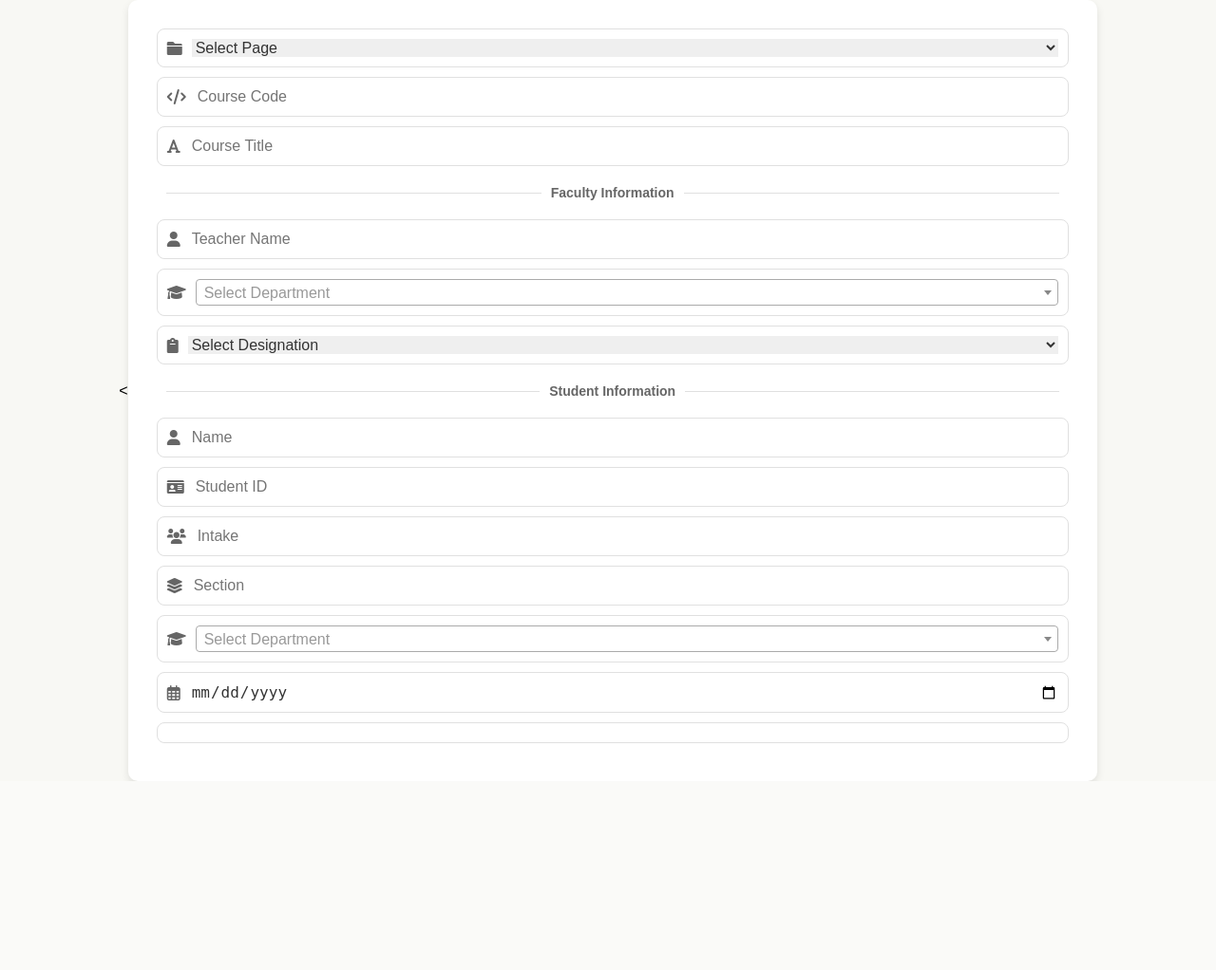
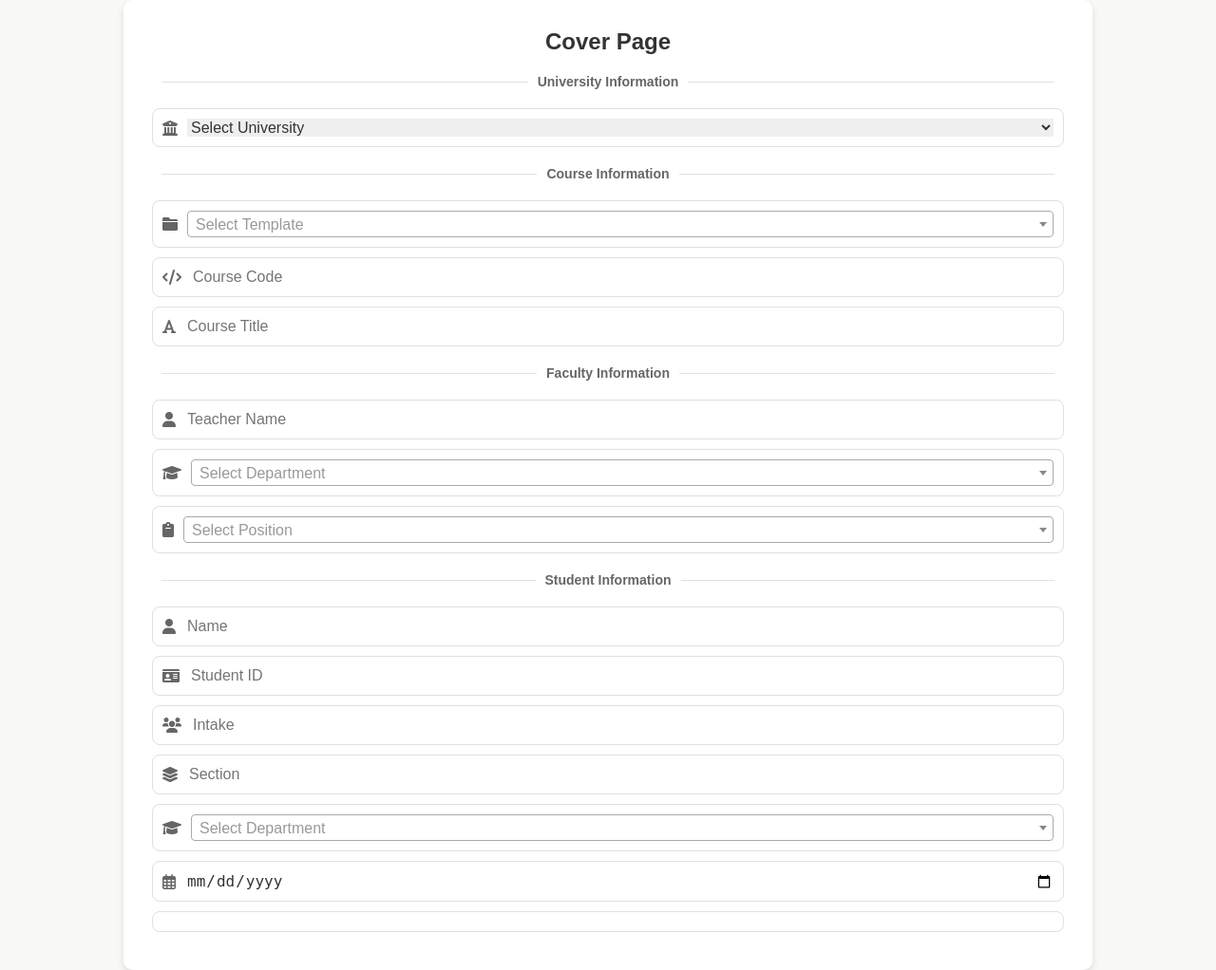
Before and after one commit to shagorrobidas/Smart_DMS, a Django app: template Smart_Document/Document/templates/create.html in a window 1280 px wide. Shown: the whole page at 95% size. Before the commit the page ends 823 px from the top, so only its background shows below. Run offline with Django 5.2, Linux system fonts and the light colour scheme; the template is opened without the code that fills it, so the values that code supplies are empty; some libraries are stand-ins or nearby versions.

Commit message:
create api position, template

```diff
--- a/Smart_Document/Document/admin.py
+++ b/Smart_Document/Document/admin.py
@@ -38,3 +38,8 @@ class DepartmentAdmin(admin.ModelAdmin):
 class PositionAdmin(admin.ModelAdmin):
     list_display = ('title', 'position_code')
     search_fields = ('title',)
+
+
+class TemplateAdmin(admin.ModelAdmin):
+    list_display = ('title', 'code')
+    search_fields = ('title',)
--- a/Smart_Document/Document/api/serializers/__init__.py
+++ b/Smart_Document/Document/api/serializers/__init__.py
@@ -1,8 +1,10 @@
 from .depatment_serializers import DepartmentSerializer
 from .template import TemplateSerializer
+from .position import PositionSerializer
 
 
 __all__ = [
     DepartmentSerializer,
-    TemplateSerializer
+    TemplateSerializer,
+    PositionSerializer
 ]
--- a/Smart_Document/Document/api/views/__init__.py
+++ b/Smart_Document/Document/api/views/__init__.py
@@ -1,8 +1,10 @@
 from Document.api.views.depatment_views import DepatmentListCreateAPIView
 from Document.api.views.template import TemplateListCreateAPIView
+from Document.api.views.position import PositionListCreateAPIView
 
 
 __all__ = [
     DepatmentListCreateAPIView,
-    TemplateListCreateAPIView
+    TemplateListCreateAPIView,
+    PositionListCreateAPIView,
 ]
--- a/Smart_Document/Document/models.py
+++ b/Smart_Document/Document/models.py
@@ -146,7 +146,7 @@ class Template(models.Model):
     code = models.IntegerField()
 
     def __str__(self):
-        return self.type
+        return self.title
 
 
 class Experiment(models.Model):
--- a/Smart_Document/Document/templates/create.html
+++ b/Smart_Document/Document/templates/create.html
@@ -137,18 +137,33 @@
             font-size: 16px;
             color: #333;
         }
+        .main-title {
+            text-align: center;
+            font-size: 24px;
+            font-weight: bold;
+            color: #333;
+            margin-bottom: 20px;
+        }
     </style>
 {% endblock %}
 
 {% block content %}
 
     <div class="form-container">
+        <div class="main-title">Cover Page</div>
+
+        <div class="section-title">University Information</div>
+        <div class="form-group">
+            <i class="fas fa-university"></i>
+            <select name="university" id="university" class="form-control universityDropdown">
+                <option value="">Select University</option>
+            </select>
+        </div>
+        <div class="section-title">Course Information</div>
         <div class="form-group">
             <i class="fas fa-folder"></i>
-            <select id="page-select">
-                <option value="">Select Page</option>
-                <option value="assignment">Assignment</option>
-                <option value="labreport">Lab Report</option>
+            <select id="page-select" class="form-control templateDropdown">
+
             </select>
         </div>
 
@@ -193,11 +208,7 @@
 
         <div class="form-group">
             <i class="fas fa-clipboard"></i>
-            <select>
-                <option>Select Designation</option>
-                <option>Professor</option>
-                <option>Lecturer</option>
-                <option>Assistant Professor</option>
+            <select id="faculty-position" class="form-control positionDropdown">
             </select>
         </div>
 
@@ -264,13 +275,13 @@
         $pageSelect.on('change', function () {
             const selectedValue = $pageSelect.val();
 
-            if (selectedValue === 'assignment') {
+            if (selectedValue === '3') {
                 $assignment.removeClass('hidden');
                 $labreport.addClass('hidden');
                 $labreportExperiment.addClass('hidden');
                 $assignmentBtn.removeClass('hidden');
                 $labreportBtn.addClass('hidden');
-            } else if (selectedValue === 'labreport') {
+            } else if (selectedValue === '2') {
                 $labreport.removeClass('hidden');
                 $labreportExperiment.removeClass('hidden');
                 $assignment.addClass('hidden');
@@ -329,6 +340,57 @@
                 console.error("Failed to load departments:", error);
             }
         });
+
+        $('.templateDropdown').select2({
+            placeholder: "Select Template",
+            allowClear: true
+        });
+
+        $.ajax({
+            url: "{% url 'template_api' %}",
+            method: "GET",
+            dataType: "json",
+            success: function(data) {
+                $('.templateDropdown').each(function() {
+                    const $dropdown = $(this);
+                    $dropdown.empty();
+                    $dropdown.append('<option value=""></option>');
+                    $.each(data, function(index, item) {
+                        $dropdown.append(`<option value="${item.id}">${item.title}</option>`);
+                    });
+                    $dropdown.trigger('change.select2');
+                });
+                console.log(data);
+            },
+            error: function(xhr, status, error) {
+                console.error("Failed to load departments:", error);
+            }
+        });
+
+        $('.positionDropdown').select2({
+            placeholder: "Select Position",
+            allowClear: true
+        });
+        $.ajax({
+            url: "{% url 'position_api' %}",
+            method: "GET",
+            dataType: "json",
+            success: function(data) {
+                $('.positionDropdown').each(function() {
+                    const $dropdown = $(this);
+                    $dropdown.empty();
+                    $dropdown.append('<option value=""></option>');
+                    $.each(data, function(index, item) {
+                        $dropdown.append(`<option value="${item.id}">${item.title}</option>`);
+                    });
+                    $dropdown.trigger('change.select2');
+                });
+                console.log(data);
+            },
+            error: function(xhr, status, error) {
+                console.error("Failed to load departments:", error);
+            }
+        });
     });
 </script>
 {% endblock %}
--- a/Smart_Document/Document/templates/from_layout_base.html
+++ b/Smart_Document/Document/templates/from_layout_base.html
@@ -12,7 +12,6 @@
     <link href="https://cdn.jsdelivr.net/npm/select2@4.1.0-rc.0/dist/css/select2.min.css" rel="stylesheet" />
 
     <!-- Custom Styles -->
-    <
 
     {% block extra_css %}{% endblock %}
 </head>
```
Also changed, not shown: Smart_Document/API/urls.py (+10 -2 lines), Smart_Document/Document/api/serializers/position.py (added, +12 -0 lines), Smart_Document/Document/api/views/position.py (added, +8 -0 lines), Smart_Document/db.sqlite3, Smart_Document/media/university_logos/logo.png (added).
